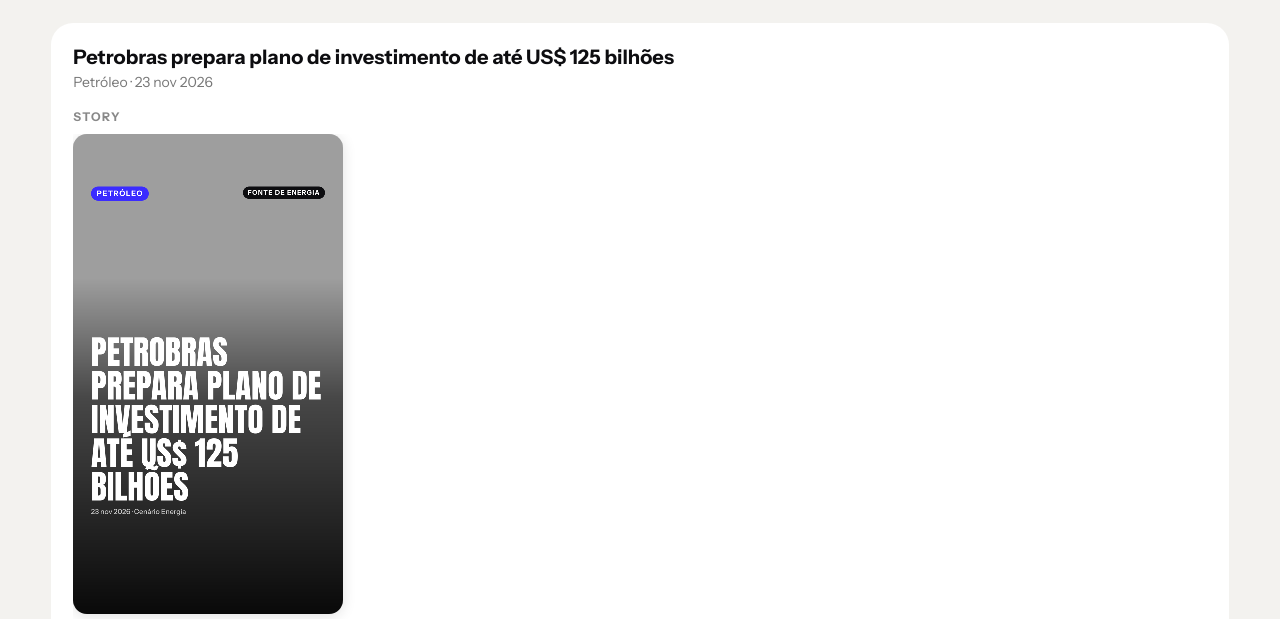
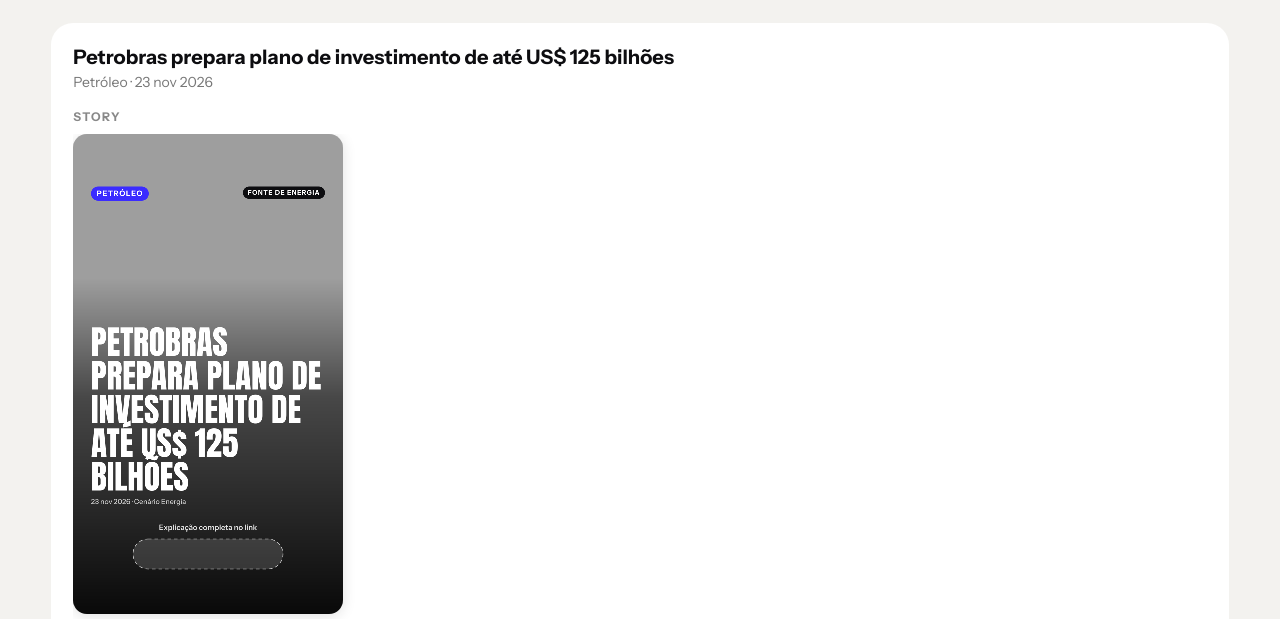
Before and after one commit to arilsonsbjunior-glitch/fonte-de-energia, a plain HTML site: page posts/index.html in a window 1280 px wide. Shown: the part 169-788 px from the top of the page. Drawn offline with Linux system fonts and the light colour scheme.

Commit message:
Story com espaço marcado para o adesivo de link
Co-Authored-By: Claude Opus 5.5 <noreply@anthropic.com>
Claude-Session: https://claude.ai/code/session_013ZHC37a3KfsE8yrJWidpAC

```diff
--- a/posts/index.html
+++ b/posts/index.html
@@ -101,7 +101,7 @@ function capa(n, foto, w, h, story) {
   pilula(ctx, M, topo, s.nome, s.c, s.t, 30);
   pilula(ctx, w - M, topo, "Fonte de Energia", "#0d0d10", "#fff", 26, "right");
 
-  const fim = story ? h - 400 : h - M;   // story: espaço livre para o adesivo de link
+  const fim = story ? h - 440 : h - M;   // story: espaço livre para o adesivo de link
   ctx.textBaseline = "alphabetic"; ctx.fillStyle = "#fff";
 
   // rodapé
@@ -115,6 +115,18 @@ function capa(n, foto, w, h, story) {
   tt += 4;
   const y = fim - 54 - (lt.length - 1) * tt * 1.02;
   lt.forEach((l, i) => ctx.fillText(l, M, y + i * tt * 1.02));
+
+  if (story) {
+    // espaço reservado para o adesivo de link do Instagram
+    const pw = 600, ph = 120, px = (w - pw) / 2, py = h - 300;
+    ctx.font = `600 30px ${TEXTO}`; ctx.textAlign = "center"; ctx.globalAlpha = .85;
+    ctx.fillText("Explicação completa no link", w / 2, py - 36);
+    ctx.globalAlpha = 1;
+    ctx.fillStyle = "rgba(255,255,255,.14)";
+    ctx.beginPath(); ctx.roundRect(px, py, pw, ph, ph / 2); ctx.fill();
+    ctx.setLineDash([14, 12]); ctx.lineWidth = 3; ctx.strokeStyle = "rgba(255,255,255,.7)"; ctx.stroke(); ctx.setLineDash([]);
+    ctx.textAlign = "left"; ctx.fillStyle = "#fff";
+  }
   return cv;
 }
 
```
